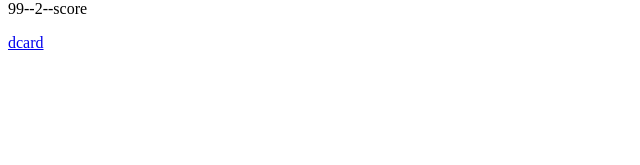
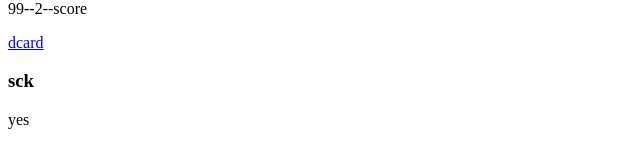
Before and after one commit to ashedid/vuestart, a Vue app: page / in a window 1280 px wide. Shown: the part 551-716 px from the top of the page, without its empty margins (0-640 px from the left). Built offline with nearby package versions, Linux system fonts and the light colour scheme.

Commit message:
`computed`

```diff
--- a/src/components/First.vue
+++ b/src/components/First.vue
@@ -36,6 +36,10 @@
 
     <a @click.prevent.stop="clickHandler" href="https://discord.com">dcard</a><!-- 时间修饰符-->
   </div>
+
+  <h3>{{ dixiashi.name }}</h3>
+  <p>{{ dxsContant }}</p>
+
 </template>
 
 <script>
@@ -72,6 +76,12 @@ export default {
         score: 99
       },
 
+      dixiashi: {
+        name: "sck",
+        contant: ["klmzfxd", "dxssj", "zyf"]
+      }
+
+
     }
 
   },
@@ -95,12 +105,16 @@ export default {
     addListItem() { //数组变化侦测
       //this.array2.push('d') //auto UI update | one of 变更方法
       this.array2 = this.array2.concat(['d']) //no auto UI update | one of 替换方法 {filter, slice..}
-      this.array2=this.array2.concat(this.array)
+      this.array2 = this.array2.concat(this.array)
       console.log(this.array2)
     }
   },
 
-
+  computed: { //计算属性
+    dxsContant() {
+      return this.dixiashi.contant.length > 0 ? 'yes' : 'no'
+    }
+  }
 }
 </script>
 
```
